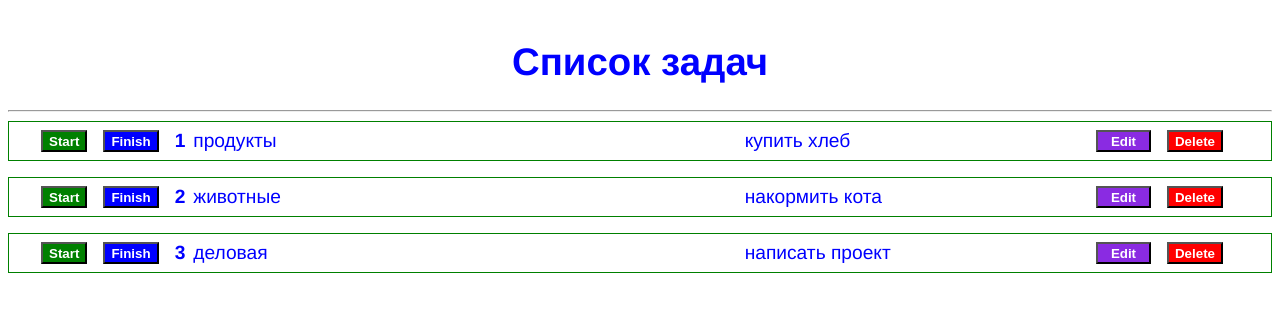
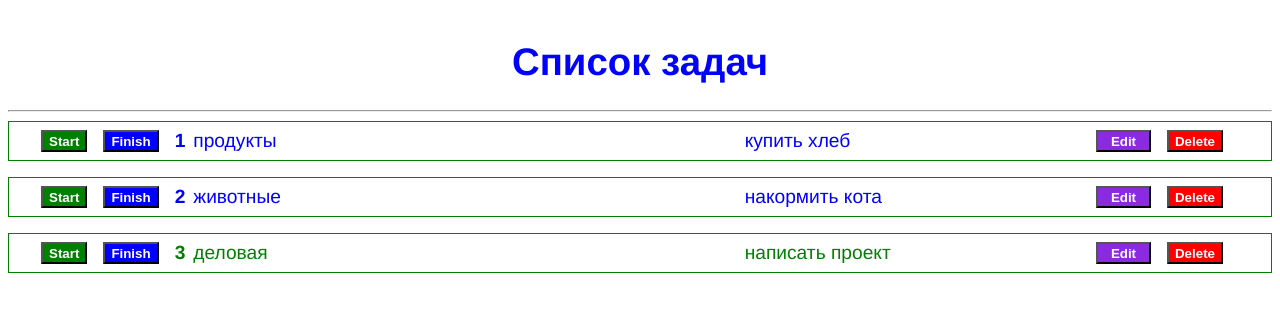
Before and after one commit to Ivan583/test-list, a Vue app: page / in a window 1280 px wide. Shown: the top 312 px of the page. Built offline with nearby package versions, Linux system fonts and the light colour scheme.

Commit message:
Тестирование взятой задачи

```diff
--- a/src/App.vue
+++ b/src/App.vue
@@ -15,9 +15,24 @@ export default {
   data() {
     return {
       tasks: [
-        { id: 1, title: "продукты", description: "купить хлеб" },
-        { id: 2, title: "животные", description: "накормить кота" },
-        { id: 3, title: "деловая", description: "написать проект" }
+        {
+          id: 1,
+          title: "продукты",
+          description: "купить хлеб",
+          stage: "pending"
+        },
+        {
+          id: 2,
+          title: "животные",
+          description: "накормить кота",
+          stage: "completed"
+        },
+        {
+          id: 3,
+          title: "деловая",
+          description: "написать проект",
+          stage: "in work"
+        }
       ]
     };
   }
--- a/src/components/TaskItem.vue
+++ b/src/components/TaskItem.vue
@@ -6,15 +6,15 @@
           <button class="start">Start</button>
           <button class="finish">Finish</button>
           <div class="box">
-            <span class="index">
+            <span class="index" :class="{work: inProgress(elem)}">
               <strong>{{ elem.id }}</strong>
             </span>
-            <span>{{ elem.title }}</span>
+            <span :class="{work: inProgress(elem)}">{{ elem.title }}</span>
           </div>
         </div>
 
         <div>
-          <span>{{ elem.description }}</span>
+          <span :class="{work: inProgress(elem)}">{{ elem.description }}</span>
         </div>
       </div>
 
@@ -32,6 +32,12 @@ export default {
     elem: {
       type: Object,
       required: true
+    }
+  },
+
+  methods: {
+    inProgress(myStage) {
+      return myStage.stage === "in work";
     }
   }
 };
@@ -84,4 +90,8 @@ span {
 .index {
   margin-right: 0.5rem;
 }
+
+.work {
+  color: green;
+}
 </style>
```
